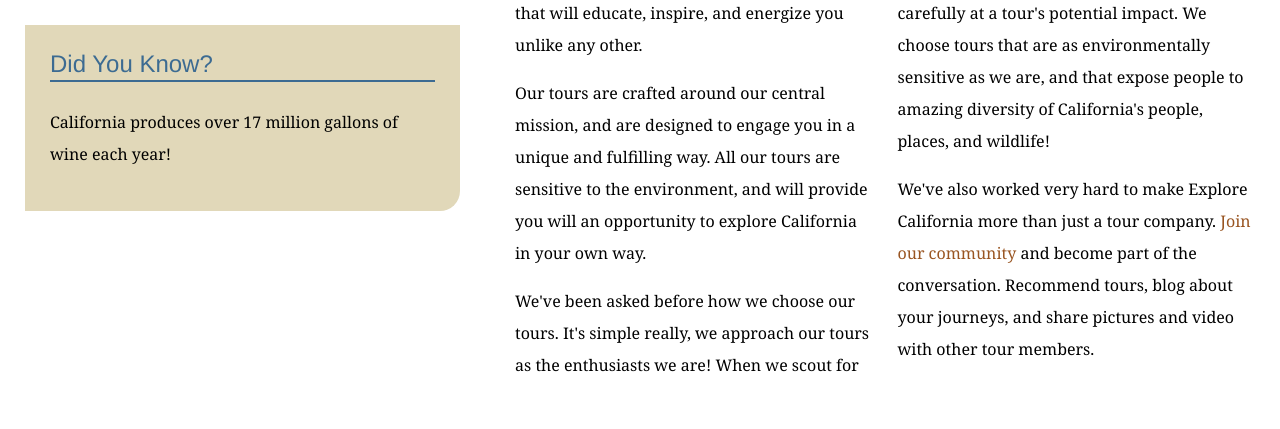
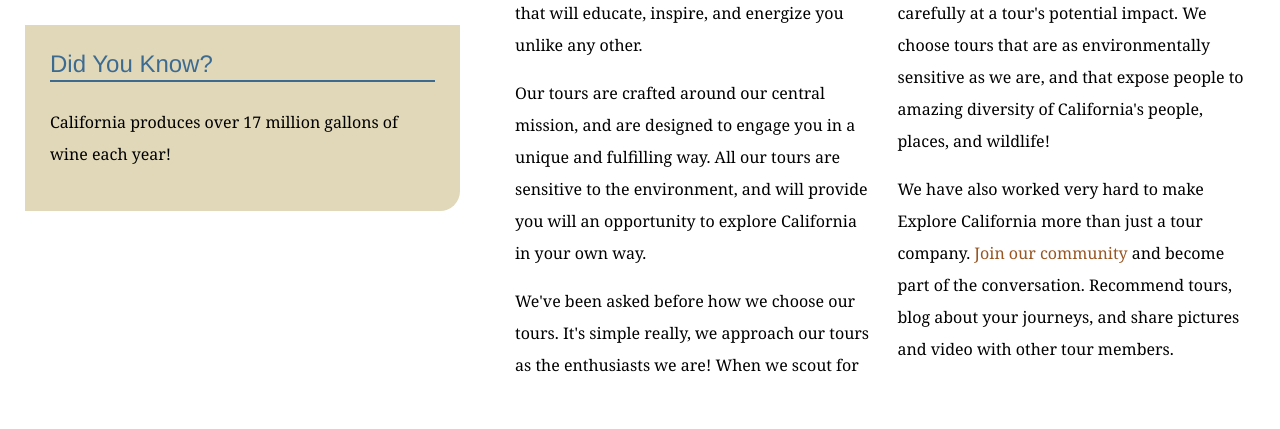
Before and after one commit to ThePratap/explore_california, a plain HTML site: page mission.html in a window 1280 px wide. Shown: the part 831-1260 px from the top of the page. Drawn offline with Linux system fonts and the light colour scheme.

Commit message:
Changes to texts on master branch

```diff
--- a/mission.html
+++ b/mission.html
@@ -65,7 +65,7 @@
             <p>We are passionate about California and preserving the abundant resources that make it so unique. Our goal at Explore California is to transform your vacation into an adventure that will educate, inspire, and energize you unlike any other.</p>
             <p>Our tours are crafted around our central mission, and are designed to engage you in a unique and fulfilling way. All our tours are sensitive to the environment, and will provide you will an opportunity to explore California in your own way.</p>
             <p>We've been asked before how we choose our tours. It's simple really, we approach our tours as the enthusiasts we are! When we scout for locations, choose tour options, or explore the surrounding area for exciting side-tours, we ask ourselves one question, &quot;is this something we would want to do?&quot; We also look very carefully at a tour's potential impact. We choose tours that are as environmentally sensitive as we are, and that expose people to amazing diversity of California's people, places, and wildlife!</p>
-            <p>We've also worked very hard to make Explore California more than just a tour company. <a href="explorers/join.html">Join our community</a> and become part of the conversation. Recommend tours, blog about your journeys, and share pictures and video with other tour members.</p>
+            <p>We have also worked very hard to make Explore California more than just a tour company. <a href="explorers/join.html">Join our community</a> and become part of the conversation. Recommend tours, blog about your journeys, and share pictures and video with other tour members.</p>
           </div>
         </div>
       </div>
```
